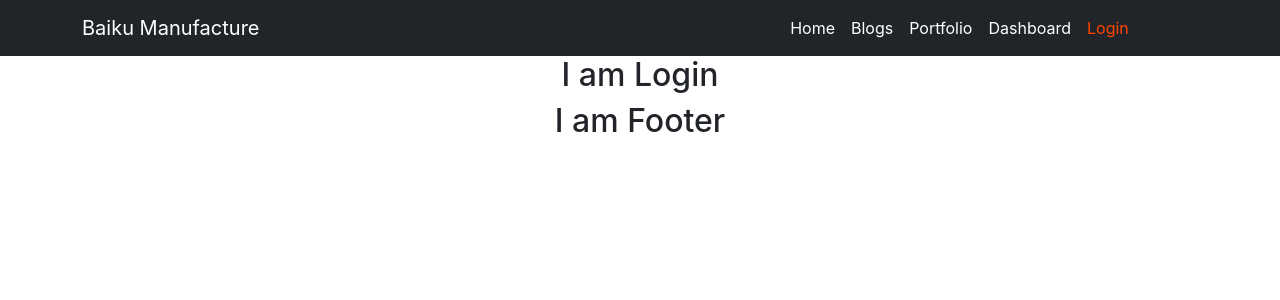
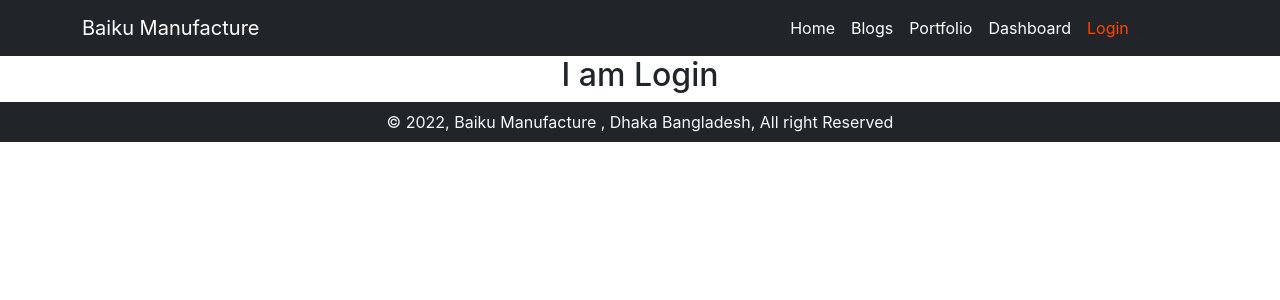
Before and after one commit to jicumollick/baiku-manufacture-client, a React (Create React App) app: page /login in a window 1280 px wide. Shown: the top 300 px of the page. Built offline with nearby package versions, Linux system fonts and the light colour scheme.

Commit message:
Footer Done

```diff
--- a/src/Pages/Shared/Footer.js
+++ b/src/Pages/Shared/Footer.js
@@ -2,8 +2,16 @@ import React from "react";
 
 const Footer = () => {
   return (
-    <div>
-      <h2>I am Footer</h2>
+    <div className="bg-dark text-light">
+      <div class="container">
+        <div class="row">
+          <div class="col py-2">
+            {" "}
+            &copy; 2022, Baiku Manufacture , Dhaka Bangladesh, All right
+            Reserved
+          </div>
+        </div>
+      </div>
     </div>
   );
 };
```
